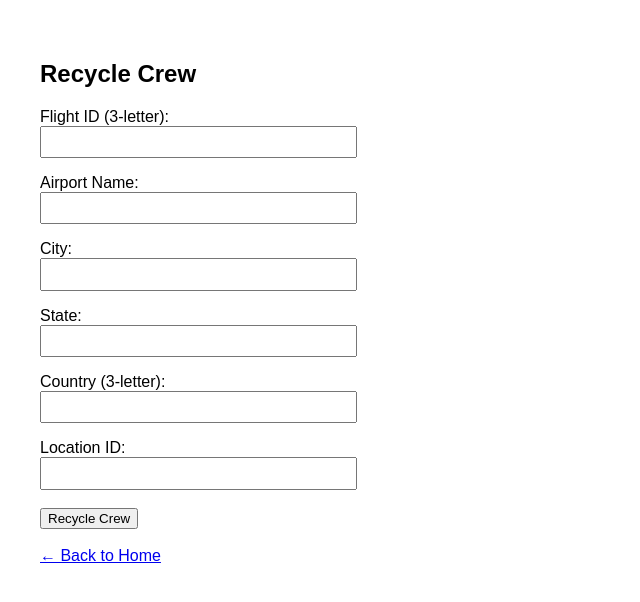
After one commit to simratthind/CS4400_Phase4_37, a Flask app: template templates/recycle_crew.html in a window 1280 px wide. The commit adds this page. Shown: the top 602 px of the page, without its empty margins (0-640 px from the left). Run offline with Flask 3, Linux system fonts and the light colour scheme; the template is opened without the code that fills it, so the values that code supplies are empty.

Commit message:
your message here

```diff
--- a/templates/index.html
+++ b/templates/index.html
@@ -8,5 +8,9 @@
     <p><a href="/add_person">Add Person</a></p>
     <p><a href="/toggle_license">Grant or Revoke Pilot License</a></p>
     <p><a href="/offer_flight">Offer Flight</a></p>
+    <p><a href="/recycle_crew">Recycle Crew</a></p>
+    <p><a href="/retire_flight">Retire Flight</a></p>
+    <p><a href="/simulation_cycle">Simulation Cycle</a></p>
+
 </body>
 </html>
--- /dev/null
+++ b/templates/recycle_crew.html
@@ -0,0 +1,41 @@
+<!DOCTYPE html>
+<html>
+<head>
+    <title>Recycle Crew</title>
+    <style>
+        body { font-family: Arial; padding: 2em; }
+        label { display: block; margin-top: 1em; }
+        input { width: 300px; padding: 0.5em; }
+        .error { color: red; margin-top: 1em; }
+    </style>
+</head>
+<body>
+    <h2>Recycle Crew</h2>
+    {% if error %}<div class="error">{{ error }}</div>{% endif %}
+
+    <form method="post">
+        <label>Flight ID (3-letter):</label>
+        <input name="flight_id" value="{{ form.flight_id or '' }}" required>
+
+        <label>Airport Name:</label>
+        <input name="airport_name" value="{{ form.airport_name or '' }}" required>
+
+        <label>City:</label>
+        <input name="city" value="{{ form.city or '' }}" required>
+
+        <label>State:</label>
+        <input name="state" value="{{ form.state or '' }}" required>
+
+        <label>Country (3-letter):</label>
+        <input name="country" value="{{ form.country or '' }}" required>
+
+        <label>Location ID:</label>
+        <input name="location_id" value="{{ form.location_id or '' }}" required>
+
+        <br><br>
+        <button type="submit">Recycle Crew</button>
+    </form>
+
+    <br><a href="/">&larr; Back to Home</a>
+</body>
+</html>
```
Also changed, not shown: templates/retire_flight.html (added), templates/simulation_cycle.html (added).
